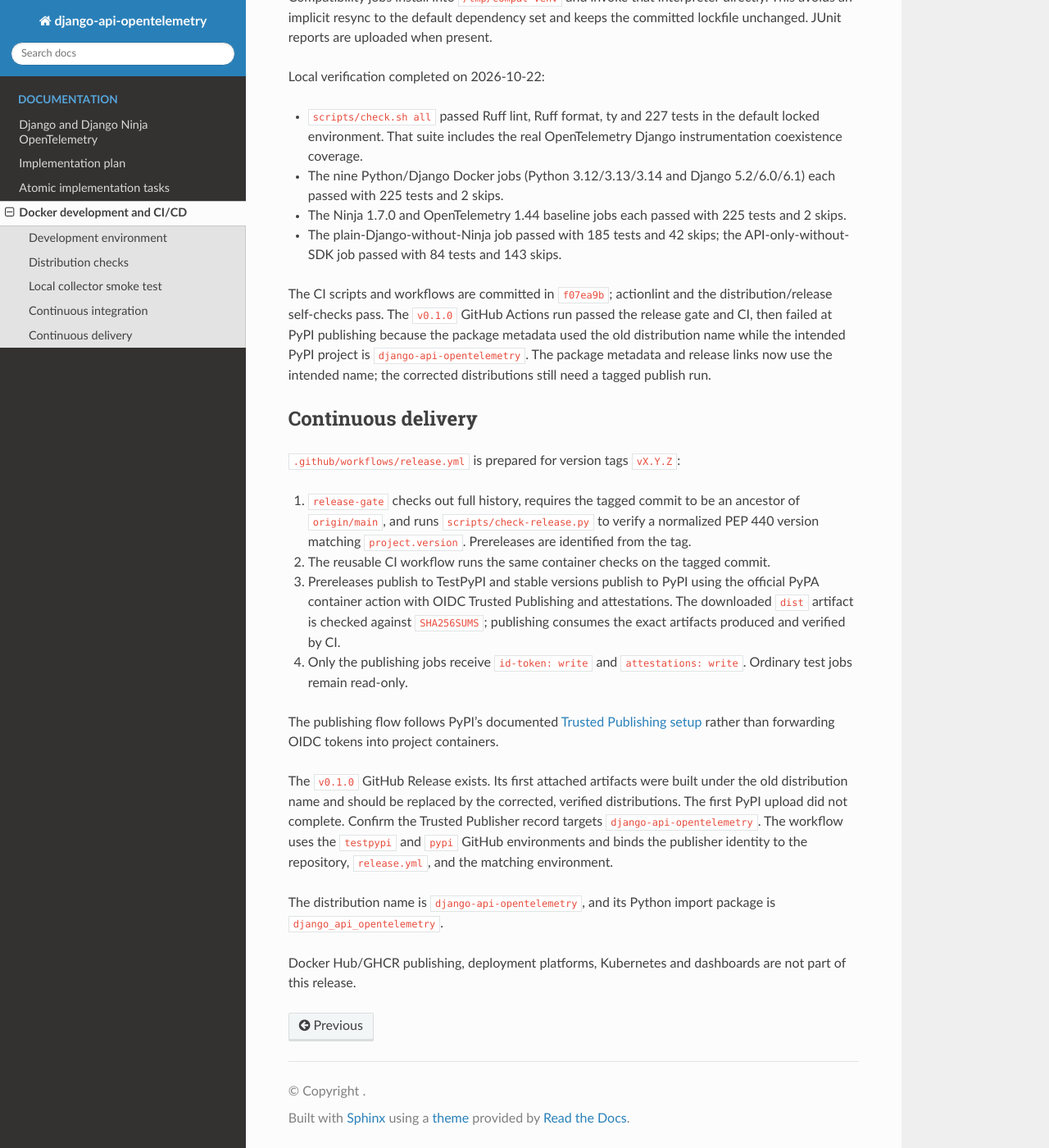
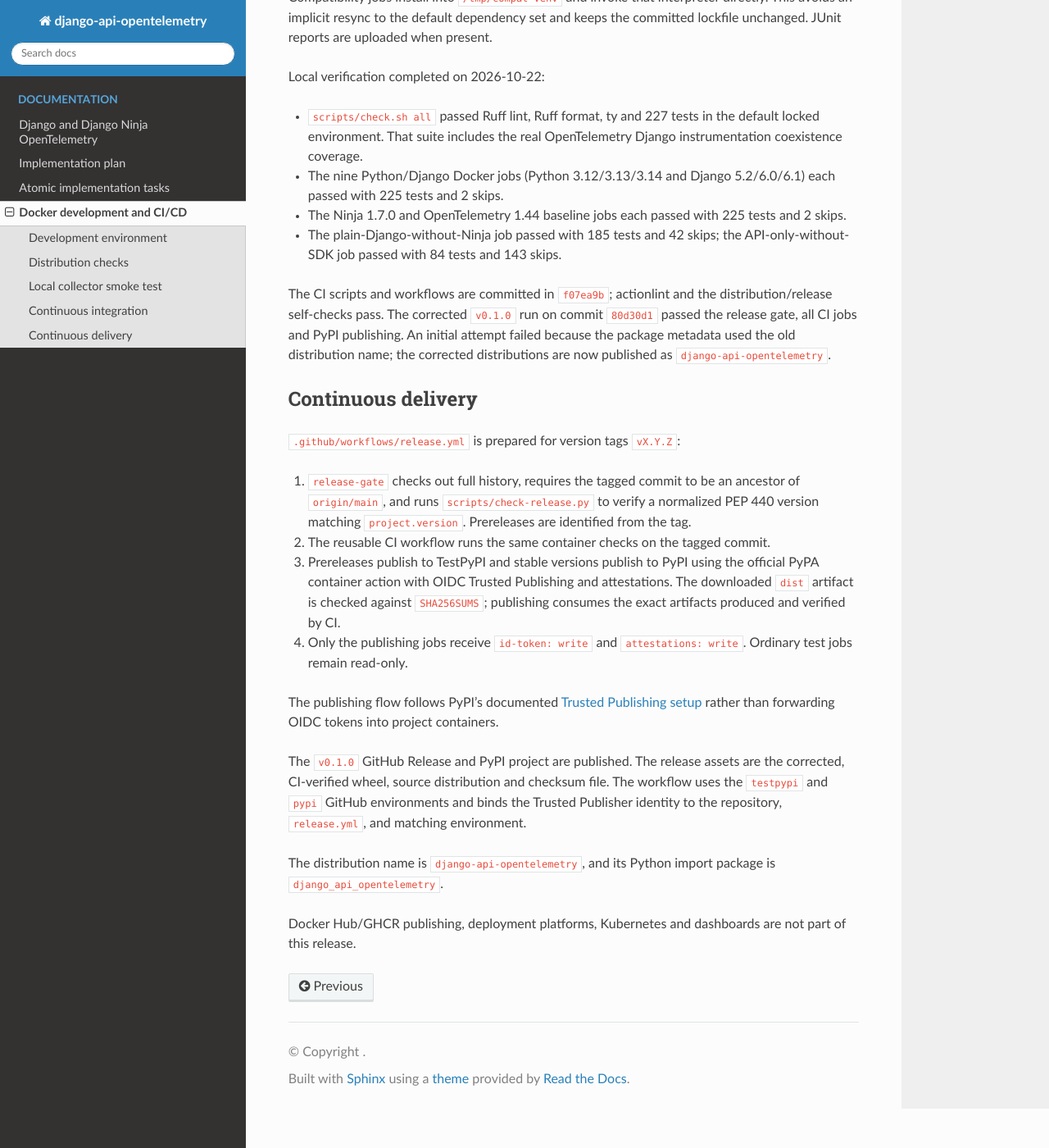
Before and after one commit to minipps/django-api-opentelemetry, a Sphinx documentation site: the page built from docs/development-and-ci.md, in a window 1280 px wide and 1400 px high, scrolled down 4540 px. Shown: the whole window at 82% size. Built offline with Sphinx 7.4.7 and the Read the Docs theme 3.1.0, drawn with Linux system fonts in a browser that asks for light colours.

Commit message:
docs: record completed 0.1.0 publication

```diff
--- a/docs/development-and-ci.md
+++ b/docs/development-and-ci.md
@@ -227,11 +227,10 @@ Local verification completed on 2026-10-22:
   API-only-without-SDK job passed with 84 tests and 143 skips.
 
 The CI scripts and workflows are committed in `f07ea9b`; actionlint and the
-distribution/release self-checks pass. The `v0.1.0` GitHub Actions run passed
-the release gate and CI, then failed at PyPI publishing because the package
-metadata used the old distribution name while the intended PyPI project is
-`django-api-opentelemetry`. The package metadata and release links now use the
-intended name; the corrected distributions still need a tagged publish run.
+distribution/release self-checks pass. The corrected `v0.1.0` run on commit
+`80d30d1` passed the release gate, all CI jobs and PyPI publishing. An initial
+attempt failed because the package metadata used the old distribution name;
+the corrected distributions are now published as `django-api-opentelemetry`.
 
 ## Continuous delivery
 
@@ -253,12 +252,11 @@ The publishing flow follows PyPI's documented
 [Trusted Publishing setup](https://docs.pypi.org/trusted-publishers/using-a-publisher/)
 rather than forwarding OIDC tokens into project containers.
 
-The `v0.1.0` GitHub Release exists. Its first attached artifacts were built
-under the old distribution name and should be replaced by the corrected,
-verified distributions. The first PyPI upload did not complete. Confirm the
-Trusted Publisher record targets `django-api-opentelemetry`. The workflow uses
-the `testpypi` and `pypi` GitHub environments and binds the publisher identity
-to the repository, `release.yml`, and the matching environment.
+The `v0.1.0` GitHub Release and PyPI project are published. The release assets
+are the corrected, CI-verified wheel, source distribution and checksum file.
+The workflow uses the `testpypi` and `pypi` GitHub environments and binds the
+Trusted Publisher identity to the repository, `release.yml`, and matching
+environment.
 
 The distribution name is `django-api-opentelemetry`, and its Python import
 package is `django_api_opentelemetry`.
```
Also changed, not shown: docs/tasks.md (+7 -10 lines).
